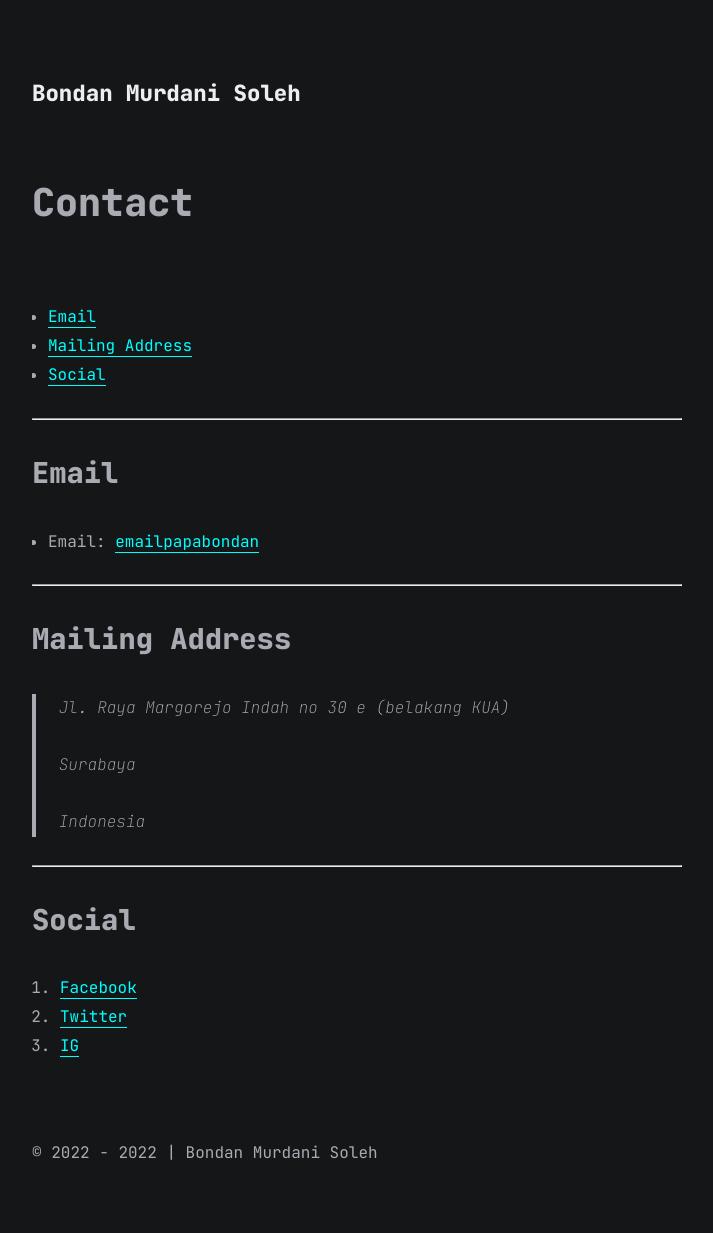
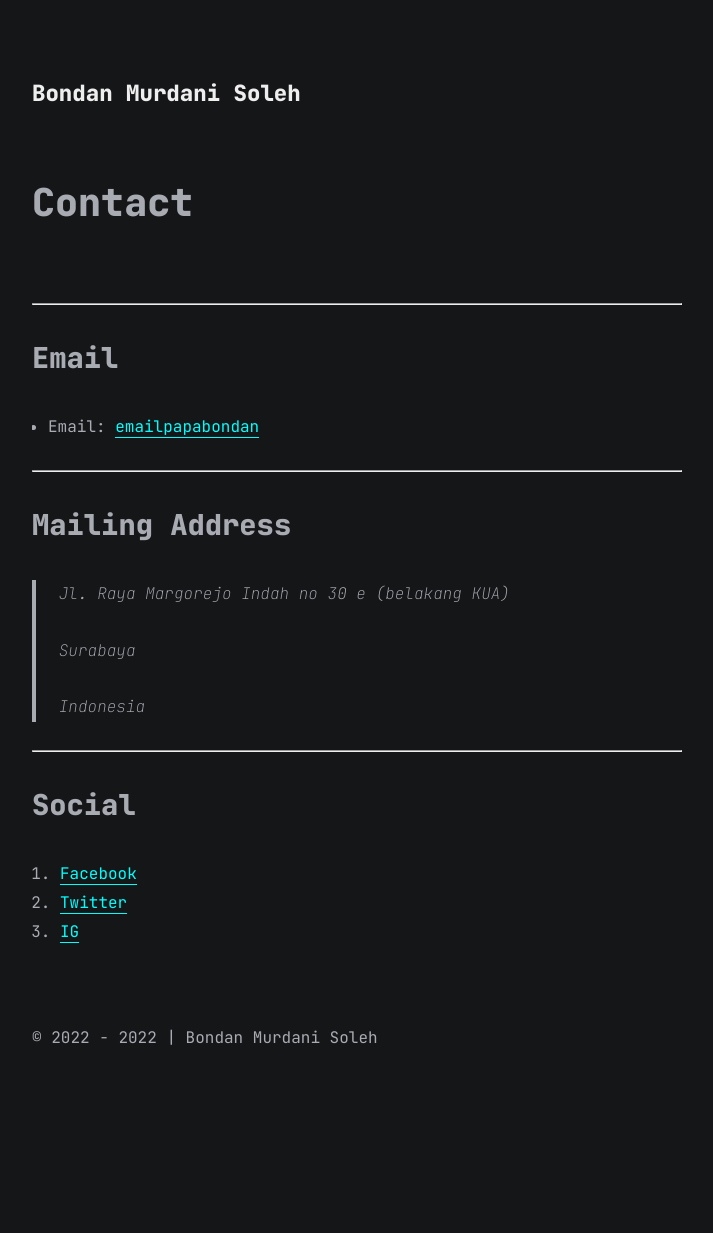
Before and after one commit to papabondan/papabondan.github.io, a Jekyll site: the page built from contact.md, in a window 1280 px wide. Shown: the whole page, without its empty margins (283-996 px from the left). Built offline with Jekyll 4.4.1, drawn with Linux system fonts in a browser that asks for light colours; comment, search, counter and statistics services are not loaded; after the commit the page ends 1118 px from its top, so only the background shows below that.

Commit message:
Update page.html

```diff
--- a/_layouts/page.html
+++ b/_layouts/page.html
@@ -16,7 +16,7 @@
             {% endfor %}
           </div>
         </div>
-        <div class="content">{% include toc.html html=content %}</div>
+
         <div class="content">{{content}}</div>
 
 
```
